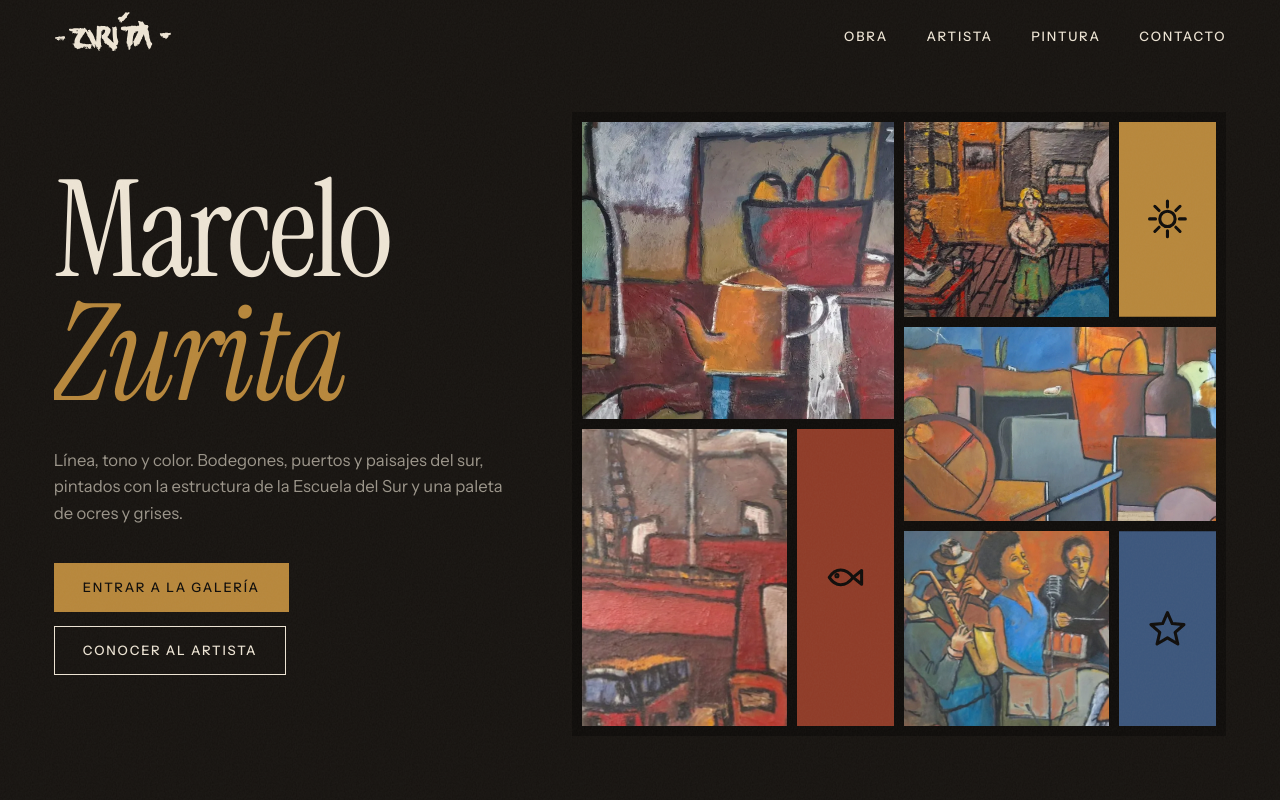
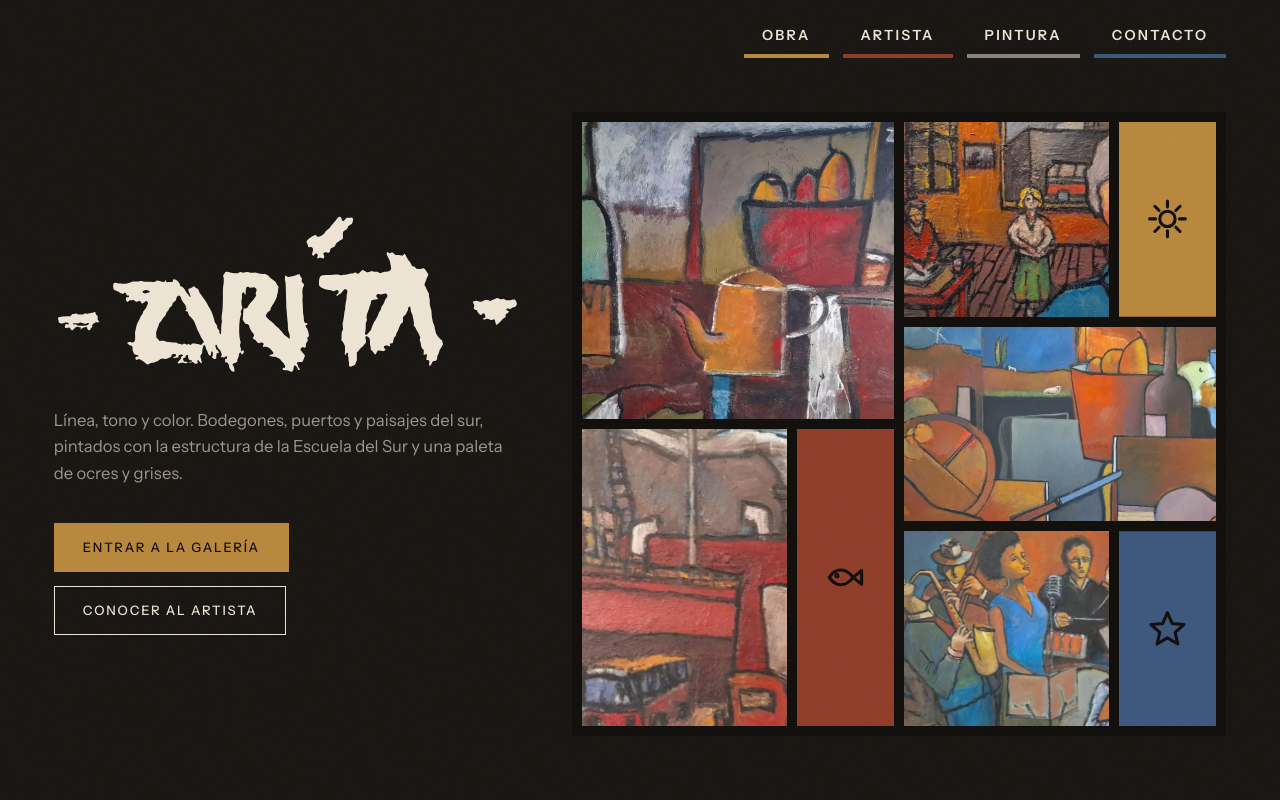
Before and after one commit to rzurita123/zuritapuntocom, a website with bundled scripts: page index.html in a window 1280 px wide. Shown: the top 800 px of the page. Built offline with nearby package versions, Linux system fonts and the light colour scheme; animation ran at ten frames a second.

Commit message:
Fixes firma nueva

```diff
--- a/css/styles.css
+++ b/css/styles.css
@@ -191,7 +191,7 @@ body::after {
   height: var(--nav-h);
   display: flex;
   align-items: center;
-  justify-content: space-between;
+  justify-content: flex-end;
   gap: 16px;
   padding: 0 var(--gutter);
   color: var(--fg);
@@ -208,29 +208,36 @@ body::after {
 }
 .nav.is-solid::before { opacity: .92; }
 .nav.is-hidden { transform: translateY(-100%); }
-.nav__logo { display: block; width: 118px; padding: 10px 0; color: inherit; }
-.nav__logo svg { width: 100%; overflow: visible; }
-.nav__links { display: flex; gap: clamp(14px, 3vw, 40px); }
+/* Cada sección tiene un color de la paleta: una barra que al pasar el mouse llena el link */
+.nav__links { display: flex; gap: clamp(6px, 1.1vw, 14px); }
 .nav__links a {
+  --c: var(--ocre);
+  --ink: var(--negro);
   position: relative;
-  font: 500 13px/1 var(--sans);
-  letter-spacing: .14em;
+  isolation: isolate;
+  padding: 14px 18px 16px;
+  font: 600 14px/1 var(--sans);
+  letter-spacing: .16em;
   text-transform: uppercase;
   text-decoration: none;
-  padding: 15px 0;
-  overflow: hidden;
+  transition: color .45s var(--ease);
 }
+.nav__links a:nth-child(2) { --c: var(--rojo); --ink: var(--cream); }
+.nav__links a:nth-child(3) { --c: var(--gris); --ink: var(--negro); }
+.nav__links a:nth-child(4) { --c: var(--azul); --ink: var(--cream); }
 .nav__links a::after {
   content: '';
   position: absolute;
-  left: 0; right: 0; bottom: 9px;
-  height: 2px;
-  background: var(--accent);
-  transform: scaleX(0);
-  transform-origin: 100% 50%;
+  inset: 0;
+  z-index: -1;
+  background: var(--c);
+  transform: scaleY(.09);
+  transform-origin: 50% 100%;
   transition: transform .5s var(--ease);
 }
-.nav__links a:hover::after, .nav__links a.is-current::after { transform: scaleX(1); transform-origin: 0 50%; }
+.nav__links a.is-current::after { transform: scaleY(.2); }
+.nav__links a:hover, .nav__links a:focus-visible { color: var(--ink); }
+.nav__links a:hover::after, .nav__links a:focus-visible::after { transform: scaleY(1); }
 
 /* ---------- botones ---------- */
 .btn {
@@ -285,14 +292,12 @@ body::after {
   padding: calc(var(--nav-h) + 24px) var(--gutter) 48px;
 }
 .hero__text { position: relative; z-index: 2; }
-.hero__title {
-  margin: 0 0 26px;
-  font: 400 clamp(72px, 10.5vw, 188px)/.86 var(--serif);
-  letter-spacing: -.03em;
-}
-.hero__title .line { display: block; overflow: hidden; padding-bottom: .06em; }
-.hero__title .line > * { display: inline-block; }
-.hero__title em { color: var(--ocre); padding-right: .08em; }
+.hero__title { margin: 0 0 30px; }
+.hero__firma { display: block; width: min(100%, 560px); overflow: visible; color: var(--fg); }
+/* La firma de la portada aparece cuando llega la de la intro (ver intro() en main.js) */
+.js .hero__firma { opacity: 0; }
+.hero__firma.is-here { opacity: 1; }
+.sr-only { position: absolute; width: 1px; height: 1px; margin: -1px; padding: 0; overflow: hidden; clip: rect(0 0 0 0); white-space: nowrap; border: 0; }
 .hero__lead { max-width: 30em; margin: 0 0 36px; color: var(--muted); font-size: clamp(16px, 1.3vw, 19px); }
 .hero__cta { display: flex; flex-wrap: wrap; gap: 14px; }
 
@@ -368,11 +373,8 @@ body::after {
 .hero__cell .sym use { stroke-width: 1.8; }
 
 /* estado inicial de la portada (lo anima main.js) */
-.js .hero__title .line > * { transform: translateY(110%); }
 .js .hero__lead, .js .hero__cta { opacity: 0; }
 .js .hero__cell { clip-path: inset(0 0 100% 0); }
-.hero.is-in .hero__title .line > * { transform: none; transition: transform 1.3s var(--ease-out); }
-.hero.is-in .hero__title .line:nth-child(2) > * { transition-delay: .12s; }
 .hero.is-in .hero__lead, .hero.is-in .hero__cta {
   opacity: 1;
   transition: opacity 1.2s var(--ease-out) .5s;
@@ -848,7 +850,7 @@ body::after {
 .sent__text { margin: 0 0 12px; max-width: 28em; color: var(--muted); font-size: 17px; }
 
 .footer { padding: 0 var(--gutter) 28px; }
-.footer__firma { display: block; width: min(100%, 880px); overflow: visible; color: var(--fg); margin: clamp(24px, 4vw, 56px) 0 28px; }
+.footer__firma { display: block; width: min(100%, 880px); overflow: visible; color: var(--fg); margin: clamp(24px, 4vw, 56px) auto 28px; }
 .footer__row {
   display: flex;
   flex-wrap: wrap;
@@ -1009,9 +1011,9 @@ html.is-locked, html.is-locked body { overflow: hidden; }
 }
 @media (max-width: 560px) {
   :root { --nav-h: 60px; }
-  .nav__logo { width: 86px; }
-  .nav__links { gap: 12px; }
-  .nav__links a { font-size: 11px; letter-spacing: .08em; }
+  .nav { padding: 0 8px; justify-content: center; }
+  .nav__links { width: 100%; gap: 4px; }
+  .nav__links a { flex: 1; text-align: center; padding: 15px 4px 16px; font-size: 11px; letter-spacing: .08em; }
   .hero__grid {
     grid-template-columns: repeat(4, 1fr);
     grid-template-rows: repeat(4, 1fr);
--- a/index.html
+++ b/index.html
@@ -61,9 +61,6 @@
   <div class="cursor" aria-hidden="true"><span>Ver</span></div>
 
   <header class="nav">
-    <a class="nav__logo" href="#inicio" data-goto="inicio" data-label="Inicio" aria-label="Marcelo Zurita — inicio">
-      <svg viewBox="0 0 1754 613" aria-hidden="true"><use href="#s-firma" width="1754" height="613"/></svg>
-    </a>
     <nav class="nav__links" aria-label="Secciones">
       <a href="#obras" data-goto="obras" data-label="La obra">Obra</a>
       <a href="#artista" data-goto="artista" data-label="El artista">Artista</a>
@@ -78,8 +75,8 @@
     <section class="hero" id="inicio" data-wall="dark">
       <div class="hero__text">
         <h1 class="hero__title">
-          <span class="line"><span>Marcelo</span></span>
-          <span class="line"><em>Zurita</em></span>
+          <span class="sr-only">Marcelo Zurita</span>
+          <svg class="hero__firma" viewBox="0 0 1754 613" aria-hidden="true"><use href="#s-firma" width="1754" height="613"/></svg>
         </h1>
         <p class="hero__lead">Línea, tono y color. Bodegones, puertos y paisajes del sur, pintados con la estructura de la Escuela del Sur y una paleta de ocres y grises.</p>
         <div class="hero__cta">
--- a/js/main.js
+++ b/js/main.js
@@ -145,7 +145,8 @@ const wipeText = $('.wipe__text');
 let wiping = false;
 
 async function intro() {
-  if (reduced) { html.classList.remove('intro-pending'); return; }
+  const heroFirma = $('.hero__firma');
+  if (reduced) { html.classList.remove('intro-pending'); heroFirma.classList.add('is-here'); return; }
   wiping = true;
   const repeat = sget('zurita-intro') === '1';
   sset('zurita-intro', '1');
@@ -158,16 +159,30 @@ async function intro() {
 
   wipeLabel.style.opacity = 1;
   await drawFirma(wipeFirma, repeat ? 800 : 1900);
-  await wait(repeat ? 80 : 280);
+  await wait(repeat ? 120 : 320);
 
-  wipeLabel.animate([{ opacity: 1, transform: 'none' }, { opacity: 0, transform: 'translateY(-40px)' }], { duration: 500, easing: EASE, fill: 'forwards' });
-  await Promise.all(
-    wipeSpans.map((s, i) =>
-      s.animate([{ transform: 'translateY(0)' }, { transform: 'translateY(-101%)' }], {
-        duration: 900, delay: 120 + i * 70, easing: EASE, fill: 'forwards',
-      }).finished,
-    ),
+  // Se abren las franjas y, a la vez, la firma viaja a su lugar en la portada.
+  const franjas = wipeSpans.map((s, i) =>
+    s.animate([{ transform: 'translateY(0)' }, { transform: 'translateY(-101%)' }], {
+      duration: 900, delay: 120 + i * 70, easing: EASE, fill: 'forwards',
+    }).finished,
   );
+  hero.classList.add('is-in');
+  const enPortada = !location.hash || location.hash === '#inicio';
+  if (enPortada) {
+    const r0 = wipeFirma.getBoundingClientRect();
+    const r1 = heroFirma.getBoundingClientRect();
+    wipeFirma.style.transformOrigin = '0 0';
+    await wipeFirma.animate(
+      [{ transform: 'none' }, { transform: `translate(${r1.left - r0.left}px, ${r1.top - r0.top}px) scale(${r1.width / r0.width})` }],
+      { duration: 1150, delay: 60, easing: EASE, fill: 'forwards' },
+    ).finished;
+  } else {
+    // Con un link directo a otra sección la portada no está en pantalla: la firma se desvanece.
+    wipeLabel.animate([{ opacity: 1 }, { opacity: 0, transform: 'translateY(-40px)' }], { duration: 500, easing: EASE, fill: 'forwards' });
+  }
+  heroFirma.classList.add('is-here');
+  await Promise.all(franjas);
   resetWipe();
   wiping = false;
 }
@@ -175,6 +190,8 @@ async function intro() {
 function resetWipe() {
   wipeSpans.forEach((s) => { s.getAnimations().forEach((a) => a.cancel()); s.style.transform = ''; });
   wipeLabel.getAnimations().forEach((a) => a.cancel());
+  wipeFirma.getAnimations().forEach((a) => a.cancel());
+  wipeFirma.style.transformOrigin = '';
   setFirma(wipeFirma, 0);
   wipeLabel.style.opacity = '';
   wipe.classList.remove('is-active');
```
